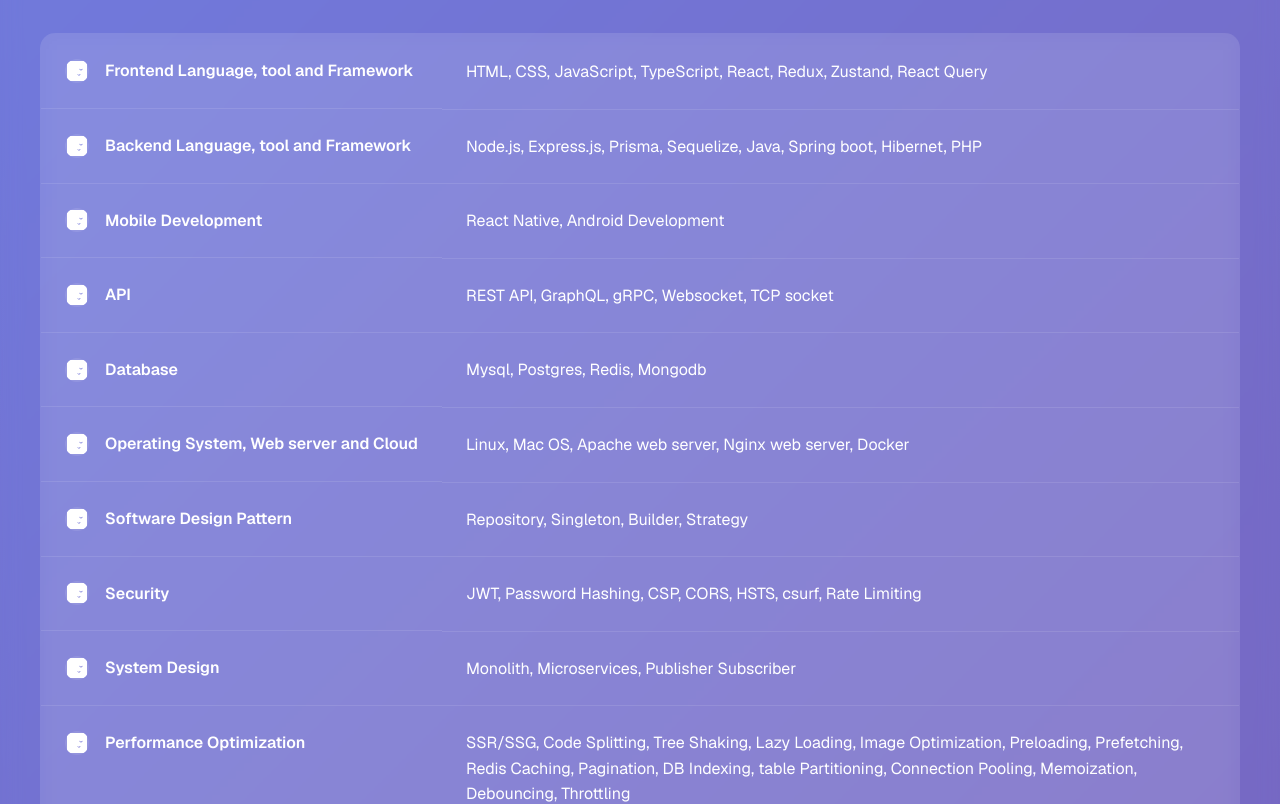
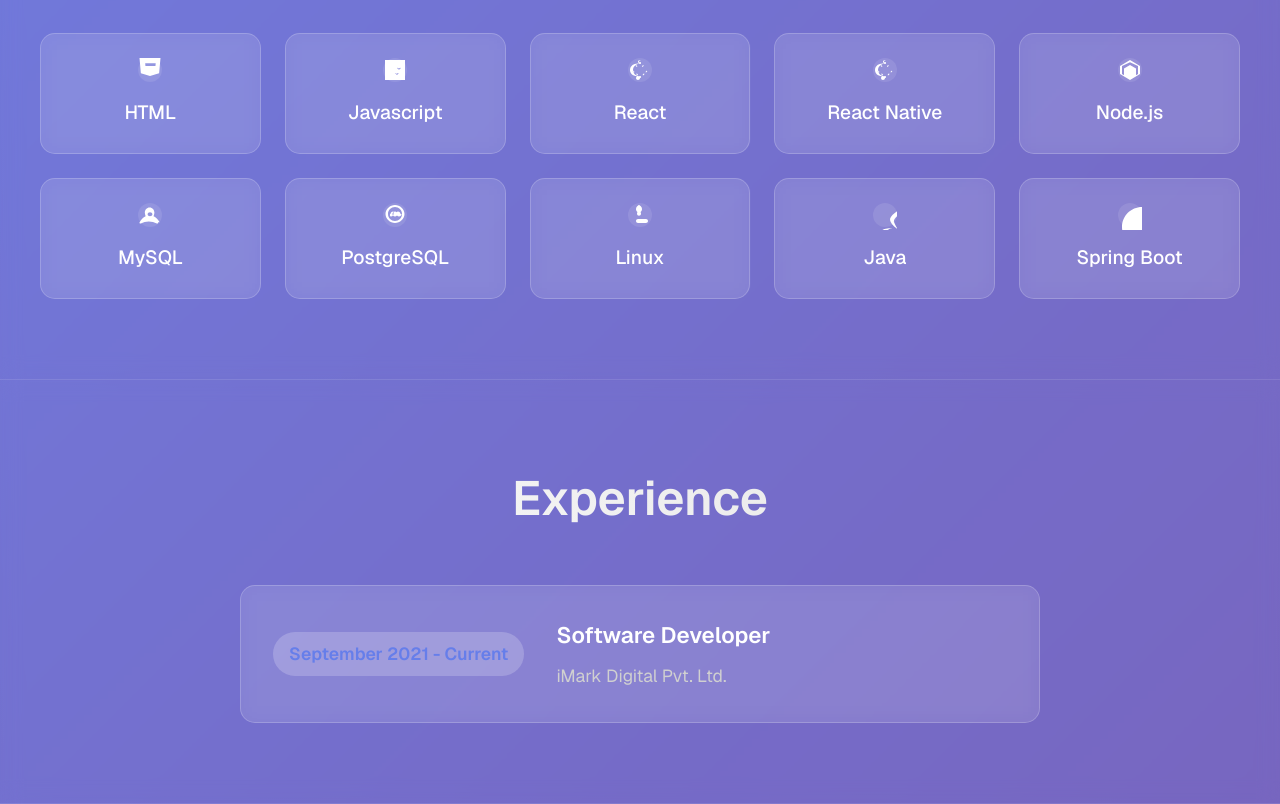
Before and after one commit to roshangautam07/portfolio, a Next.js app: page / in a window 1280 px wide. Shown: the part 1400-2204 px from the top of the page. Built offline with nearby package versions, Linux system fonts and the light colour scheme.

Commit message:
skill section reverted back

```diff
--- a/src/app/page.tsx
+++ b/src/app/page.tsx
@@ -5,37 +5,16 @@
 
 export default function Home() {
   const skills = [
-    {
-      category: "Frontend Language, tool and Framework",
-      skills: "HTML, CSS, JavaScript, TypeScript, React, Redux, Zustand, React Query",
-    },
-    {
-      category: "Backend Language, tool and Framework",
-      skills: "Node.js, Express.js, Prisma, Sequelize, Java, Spring boot, Hibernet, PHP",
-    },
-    { category: "Mobile Development", skills: "React Native, Android Development" },
-    { category: "API", skills: "REST API, GraphQL, gRPC, Websocket, TCP socket" },
-    { category: "Database", skills: "Mysql, Postgres, Redis, Mongodb" },
-    {
-      category: "Operating System, Web server and Cloud",
-      skills: "Linux, Mac OS, Apache web server, Nginx web server, Docker",
-    },
-    {
-      category: "Software Design Pattern",
-      skills: "Repository, Singleton, Builder, Strategy",
-    },
-    {
-      category: "Security",
-      skills: "JWT, Password Hashing, CSP, CORS, HSTS, csurf, Rate Limiting",
-    },
-    {
-      category: "System Design",
-      skills: "Monolith, Microservices, Publisher Subscriber",
-    },
-    {
-      category: "Performance Optimization",
-      skills: "SSR/SSG, Code Splitting, Tree Shaking, Lazy Loading, Image Optimization, Preloading, Prefetching, Redis Caching, Pagination, DB Indexing, table Partitioning, Connection Pooling, Memoization, Debouncing, Throttling",
-    },
+    { name: "HTML", icon: "html5" },
+    { name: "Javascript", icon: "javascript" },
+    { name: "React", icon: "react" },
+    { name: "React Native", icon: "react" },
+    { name: "Node.js", icon: "nodejs" },
+    { name: "MySQL", icon: "mysql" },
+    { name: "PostgreSQL", icon: "postgresql" },
+    { name: "Linux", icon: "linux" },
+    { name: "Java", icon: "java" },
+    { name: "Spring Boot", icon: "springboot" }
   ];
 
   const education = [
@@ -140,21 +119,18 @@
       <section className={styles.section} id="skills">
         <div className={styles.sectionContent}>
           <h2 className={styles.sectionTitle}>Skills</h2>
-          <table className={styles.skillsTable}>
-            <tbody>
-              {skills.map((skill, index) => (
-                <tr key={index}>
-                  <td className={styles.skillCategory}>
-                    <svg className={styles.skillIcon} viewBox="0 0 24 24" fill="currentColor">
-                      <path d={getSkillIcon(skill.category)} />
-                    </svg>
-                    {skill.category}
-                  </td>
-                  <td>{skill.skills}</td>
-                </tr>
-              ))}
-            </tbody>
-          </table>
+          <div className={styles.skillsGrid}>
+            {skills.map((skill, index) => (
+              <div key={index} className={styles.skillCard}>
+                <div className={styles.skillIcon}>
+                  <svg viewBox="0 0 24 24" fill="currentColor" className={styles.iconSvg}>
+                    <path d={getSkillIcon(skill.icon)} />
+                  </svg>
+                </div>
+                <span className={styles.skillName}>{skill.name}</span>
+              </div>
+            ))}
+          </div>
         </div>
       </section>
 
@@ -236,8 +212,7 @@
           </div>
         </div>
       </section>
-
-      <Contact />
+<Contact />
       {/* Footer */}
       <footer className={styles.footer}>
         <p>&copy; 2024 Roshan Gautam. All rights reserved.</p>
@@ -245,3 +220,25 @@
     </div>
   );
 }
+
+//  {/* Skills Section */}
+//  <section className={styles.section} id="skills">
+//  <div className={styles.sectionContent}>
+//    <h2 className={styles.sectionTitle}>Skills</h2>
+//    <table className={styles.skillsTable}>
+//      <tbody>
+//        {skills.map((skill, index) => (
+//          <tr key={index}>
+//            <td className={styles.skillCategory}>
+//              <svg className={styles.skillIcon} viewBox="0 0 24 24" fill="currentColor">
+//                <path d={getSkillIcon(skill.category)} />
+//              </svg>
+//              {skill.category}
+//            </td>
+//            <td>{skill.skills}</td>
+//          </tr>
+//        ))}
+//      </tbody>
+//    </table>
+//  </div>
+// </section>
```
